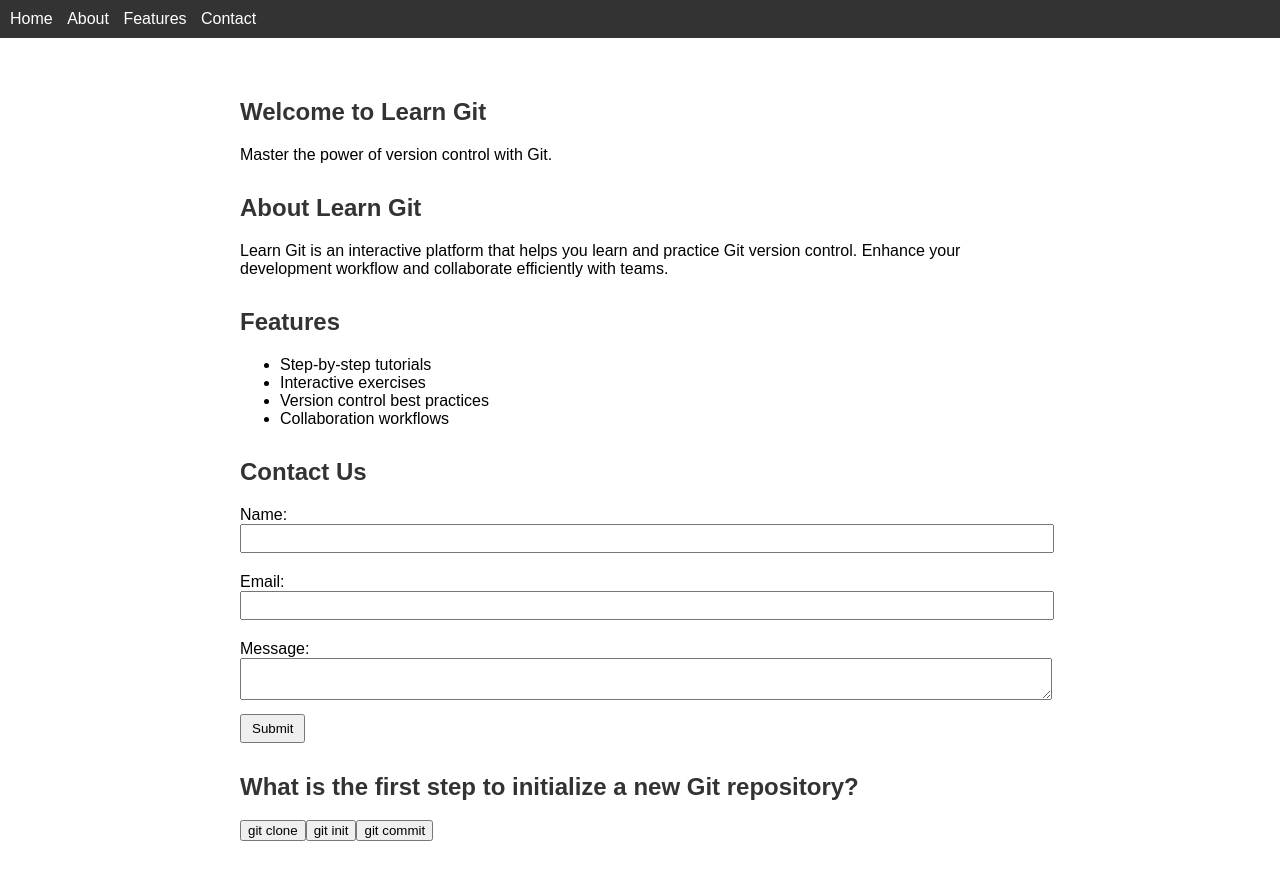
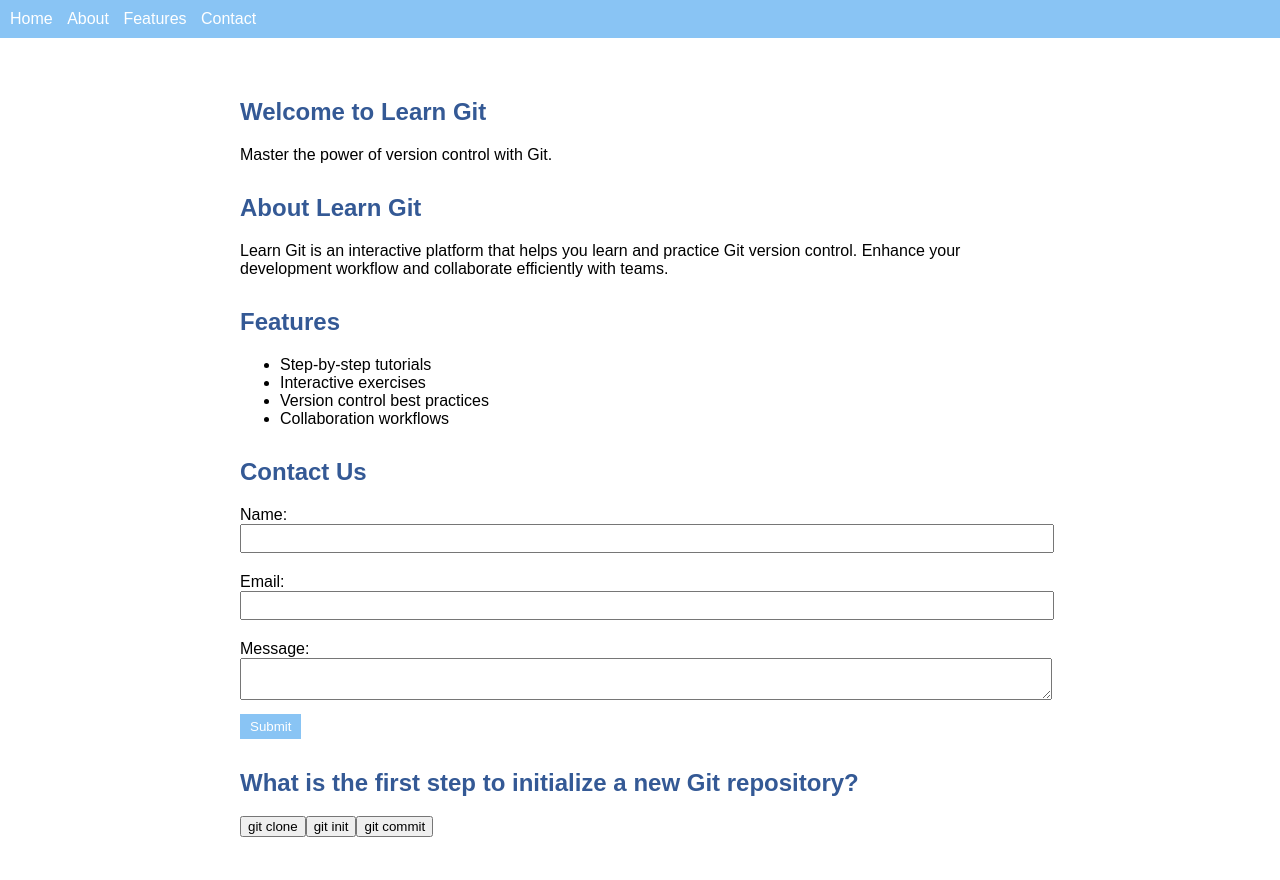
Before and after one commit to tiffanielim22/learn-git, a plain HTML site: page index.html in a window 1280 px wide. Drawn offline with Linux system fonts and the light colour scheme.

Commit message:
use pastel colors

```diff
--- a/styles.css
+++ b/styles.css
@@ -5,7 +5,7 @@ body {
 }
 
 header {
-    background-color: #333;
+  background-color: #89c4f4;
   color: #fff;
   padding: 10px;
 }
@@ -37,7 +37,7 @@ body {
 }
 
 h1, h2 {
-    color: #333;
+  color: #345995;
 }
 
 form label {
@@ -53,4 +53,12 @@ body {
 
 button[type="submit"] {
   padding: 5px 10px;
+  background-color: #89c4f4;
+  color: #fff;
+  border: none;
+  cursor: pointer;
 }
+
+button[type="submit"]:hover {
+  background-color: #7ca7c9;
+}
```
Lines whose indentation alone changed are shown as unchanged.
